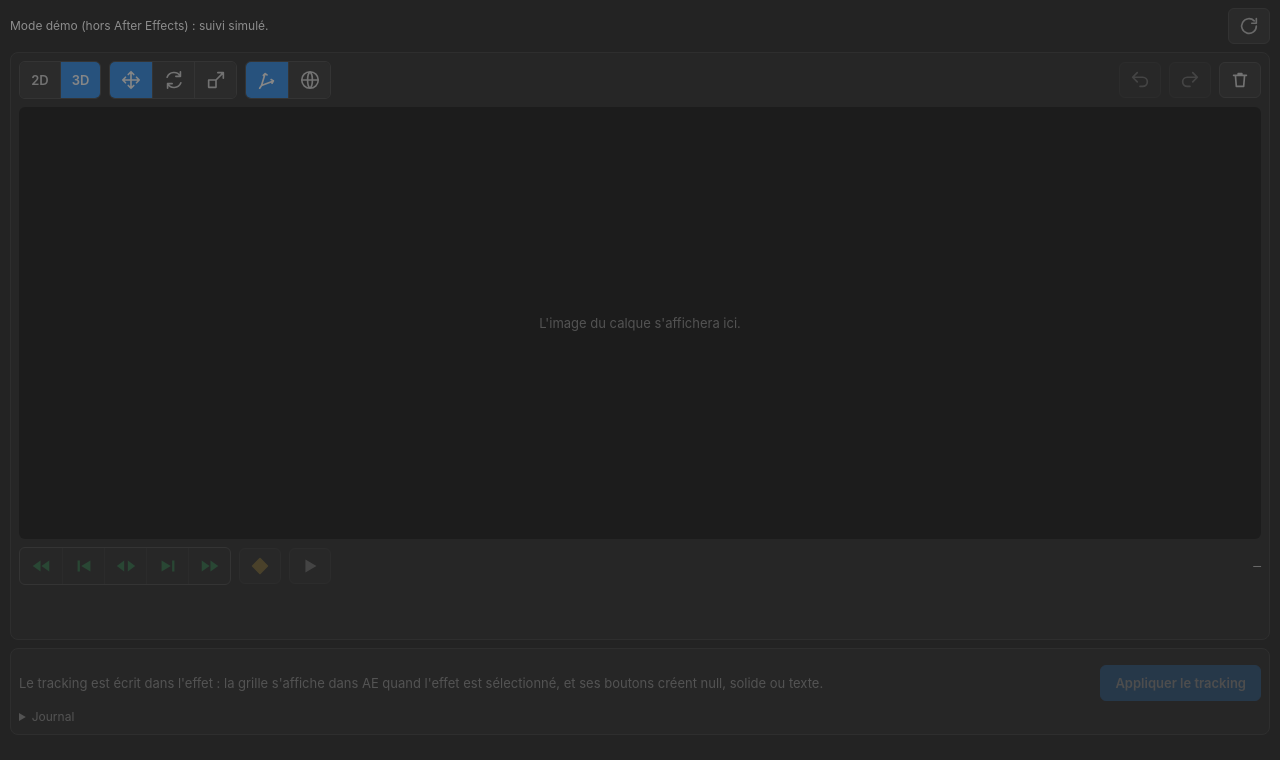
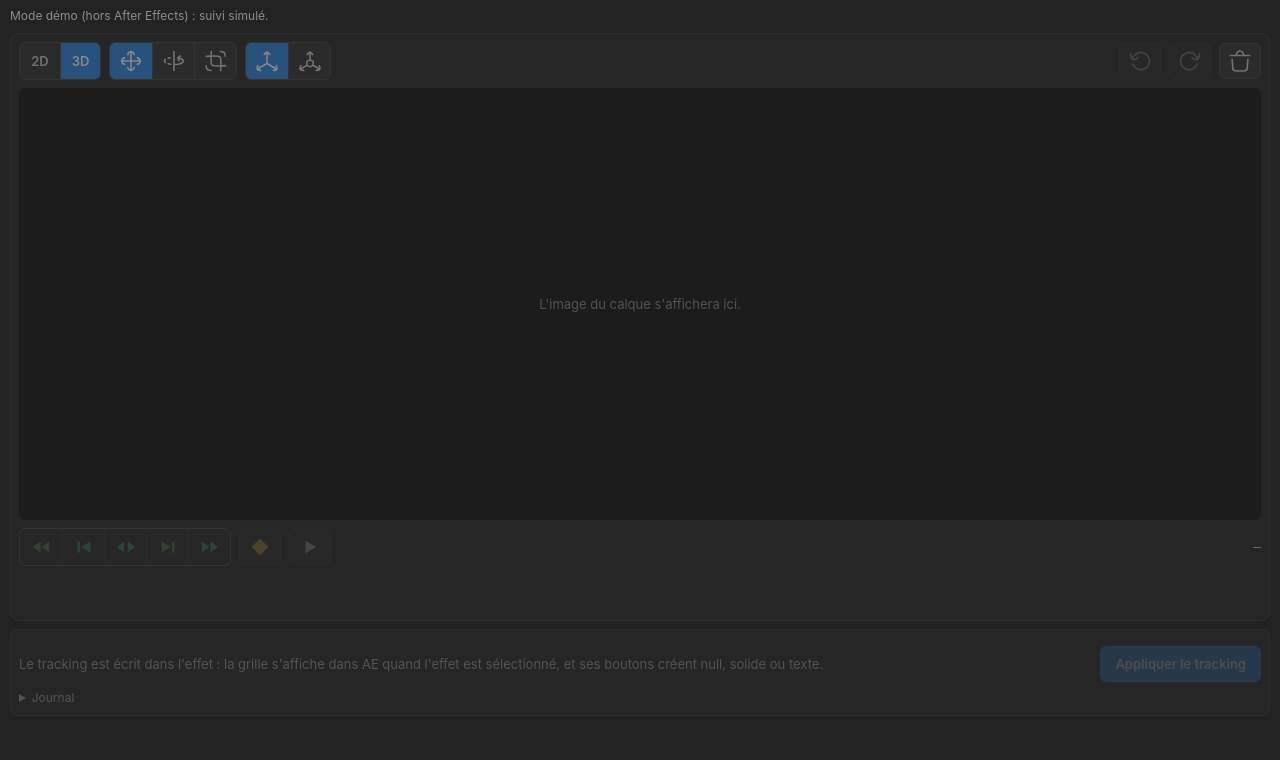
Before and after one commit to TeeVy/3d-surface-tracker, a plain HTML site: page panel/index.html in a window 1280 px wide. Drawn offline with Linux system fonts and the light colour scheme.

Commit message:
Panneau : nouvelles icônes, bouton d'actualisation retiré, pas de survol gris sur un bouton choisi
Co-Authored-By: Claude Opus 5.5 <noreply@anthropic.com>

```diff
--- a/panel/css/style.css
+++ b/panel/css/style.css
@@ -35,6 +35,8 @@ button:hover:not(:disabled) { border-color: #5e5e5e; background: #3d3d3d; }
 button:disabled { opacity: .4; cursor: default; }
 button.primary { background: var(--accent); border-color: var(--accent); color: #fff; font-weight: 600; }
 button.primary:hover:not(:disabled) { background: var(--accent-2); }
+/* bouton choisi (bleu) : pas de survol gris par-dessus */
+.tool.on:hover:not(:disabled) { background: var(--accent); border-color: var(--accent); }
 button.small { height: 28px; padding: 0 10px; font-size: 12px; }
 
 .row { display: flex; gap: 8px; align-items: center; margin: 6px 0; }
@@ -57,6 +59,7 @@ button.small { height: 28px; padding: 0 10px; font-size: 12px; }
 .tool svg, svg.ico { width: 22px; height: 22px; fill: none; stroke: currentColor; stroke-width: 1.8;
   stroke-linejoin: round; stroke-linecap: round; }
 .tool svg.solid { fill: currentColor; stroke: none; }
+.tool svg.i96 { stroke-width: 6.86; }  /* icônes dessinées sur 96 px */
 svg.ico { color: var(--dim); flex: none; }
 .tool.on { background: var(--accent); border-color: var(--accent); color: #fff; }
 label.inline { display: flex; align-items: center; gap: 8px; font-size: 12px; color: var(--dim); }
--- a/panel/index.html
+++ b/panel/index.html
@@ -12,9 +12,6 @@
       <div id="shot-empty" class="dim">Aucun calque — appliquez l'effet « 3D Surface Tracker » à un calque, puis cliquez « Ouvrir le tracker ».</div>
       <div id="shot-info" class="hidden"></div>
     </div>
-    <button id="btn-load" class="tool icon" title="Charger le calque sélectionné dans AE">
-      <svg viewBox="0 0 24 24"><path d="M20 12a8 8 0 1 1-2.3-5.6M20 4v5h-5"/></svg>
-    </button>
   </header>
   <ul id="shot-warnings" class="warnings"></ul>
 
@@ -27,21 +24,21 @@
       </div>
       <div class="seg">
         <button data-xform="move" class="tool icon on" title="Déplacer (W)">
-          <svg viewBox="0 0 24 24"><path d="M12 3v18M3 12h18M12 3l-3 3M12 3l3 3M12 21l-3-3M12 21l3-3M3 12l3-3M3 12l3 3M21 12l-3-3M21 12l-3 3"/></svg>
+          <svg class="i96" viewBox="0 0 96 96"><path d="M48.0003 6.85742V48.0003M34.286 20.5717C34.286 15.4289 41.1431 8.57171 48.0003 6.85742C54.8574 8.57171 61.7146 15.4289 61.7146 20.5717M48.0003 48.0003V89.1431M48.0003 48.0003H6.85742M48.0003 48.0003H89.1431M34.286 75.4288C34.286 80.5717 41.1431 87.4288 48.0003 89.1431C54.8574 87.4288 61.7146 80.5717 61.7146 75.4288M20.5717 61.7146C15.4289 61.7146 8.57171 54.8574 6.85742 48.0003C8.57171 41.1431 15.4289 34.286 20.5717 34.286M75.4288 61.7146C80.5717 61.7146 87.4288 54.8574 89.1431 48.0003C87.4288 41.1431 80.5717 34.286 75.4288 34.286" stroke-linecap="round" stroke-linejoin="round"/></svg>
         </button>
         <button data-xform="rotate" class="tool icon" title="Tourner (E)">
-          <svg viewBox="0 0 24 24"><path d="M4.5 9A8 8 0 0 1 19 8M19.5 15A8 8 0 0 1 5 16M19 3v5h-5M5 21v-5h5"/></svg>
+          <svg class="i96" viewBox="0 0 96 96"><path d="M47.6771 6.85742V63.3397M47.6771 63.3397V89.1431M47.6771 63.3397C64.8199 63.3397 88.8199 58.286 88.8199 48.0003C88.8199 39.3877 71.8965 35.4654 64.8199 34.286M10.4359 41.4174C8.08391 43.214 6.52734 45.3946 6.52734 48.0003C6.52734 50.5374 7.98791 52.7523 10.4359 54.6517M30.5342 34.286C28.5799 34.6083 25.8851 35.1431 23.0051 35.9317M22.9982 60.206C26.5017 61.1489 30.0638 61.859 33.6611 62.3317" stroke-linecap="round" stroke-linejoin="round"/><path d="M71.3472 46.7793C68.2478 43.2959 65.7655 38.5645 64.8672 34.2582C67.7815 30.9462 72.2729 28.0593 76.6889 26.5645" stroke-linecap="round" stroke-linejoin="round"/></svg>
         </button>
         <button data-xform="scale" class="tool icon" title="Mettre à l'échelle (R)">
-          <svg viewBox="0 0 24 24"><path d="M4 12h8v8H4zM12 12l8-8M14 4h6v6"/></svg>
+          <svg class="i96" viewBox="0 0 96 96"><path d="M67.412 6.46582C69.9492 6.74011 72.468 7.02582 74.9686 7.32296C78.1756 7.69869 81.1618 9.1464 83.4431 11.4315C85.7244 13.7165 87.1673 16.7051 87.5378 19.9127C87.8166 22.3904 88.0909 24.8932 88.3606 27.4212M26.1732 89.5332C23.636 89.259 21.1172 88.9732 18.6166 88.6761C15.4096 88.3004 12.4235 86.8527 10.1421 84.5676C7.86078 82.2825 6.41795 79.294 6.04747 76.0864L5.22461 68.5778" stroke-linecap="round"/><path d="M5.23242 27.8807C22.442 26.1549 39.7644 25.8476 57.0244 26.9618C60.1681 27.1637 63.1306 28.5036 65.358 30.7311C67.5855 32.9585 68.9254 35.921 69.1273 39.0647C70.2392 56.3249 69.9296 73.6472 68.2016 90.8567" stroke-linecap="round" stroke-linejoin="round"/><path d="M27.7986 5.14258C26.0729 22.3522 25.7656 39.6746 26.8798 56.9346C27.2981 63.4489 32.4683 68.6123 38.9826 69.0374C56.2489 70.1483 73.4878 69.8466 90.7746 68.1186" stroke-linecap="round" stroke-linejoin="round"/></svg>
         </button>
       </div>
       <div class="seg">
         <button data-space="local" class="tool icon on" title="Axes locaux : le gizmo suit la surface (X)">
-          <svg viewBox="0 0 24 24"><path d="M6 18l13-5M6 18l4-13M6 18l-2 3M16.5 11.5l2.5 1.5-1.5 2.5M8 7l2-2 2 1.5"/></svg>
+          <svg class="i96" viewBox="0 0 96 96"><path d="M48.0003 58.9694V8.81152M48.0003 58.9694L91.2003 83.911M48.0003 58.9694L4.8003 83.911M59.9454 19.6252C57.0037 15.1887 52.4986 11.0607 48.0003 8.81152C43.4952 11.0607 38.99 15.1887 36.0483 19.6252M75.854 88.8481C81.1752 88.519 86.9969 86.6881 91.2003 83.911C91.502 78.8847 90.1786 72.919 87.806 68.1532M20.1466 88.8481C14.8254 88.519 9.00372 86.6881 4.8003 83.911C4.49858 78.8847 5.82201 72.919 8.19458 68.1532" stroke-linecap="round" stroke-linejoin="round"/></svg>
         </button>
         <button data-space="world" class="tool icon" title="Axes du monde : le gizmo fait face à la caméra (X)">
-          <svg viewBox="0 0 24 24"><path d="M12 3a9 9 0 1 0 0 18a9 9 0 1 0 0-18zM3 12h18M12 3c3.5 3 3.5 15 0 18M12 3c-3.5 3-3.5 15 0 18"/></svg>
+          <svg class="i96" viewBox="0 0 96 96"><path d="M48.0003 42.8572L34.286 49.7144V66.8572L48.0003 73.7144L61.7146 66.8572V49.7144L48.0003 42.8572ZM48.0003 42.8572V8.81152M59.9454 19.6252C57.0037 15.1887 52.4986 11.0607 48.0003 8.81152C43.4952 11.0607 38.99 15.1887 36.0483 19.6252M61.7146 66.8847L91.2003 83.911M75.854 88.8481C81.1752 88.519 86.9969 86.6881 91.2003 83.911C91.502 78.8847 90.1786 72.919 87.806 68.1532M34.286 66.8847L4.8003 83.911M20.1466 88.8481C14.8254 88.519 9.00372 86.6881 4.8003 83.911C4.49858 78.8847 5.82201 72.919 8.19458 68.1532" stroke-linecap="round" stroke-linejoin="round"/></svg>
         </button>
       </div>
       <button id="btn-flip" class="tool icon hidden" title="Inverser l'inclinaison du disque">
@@ -49,14 +46,14 @@
       </button>
       <span class="grow"></span>
       <button id="btn-undo" class="tool icon" title="Annuler (⌘Z)" disabled>
-        <svg viewBox="0 0 24 24"><path d="M9 14L4 9l5-5M4 9h11a5 5 0 0 1 0 10h-3"/></svg>
+        <svg class="i96" viewBox="0 0 96 96"><path d="M14.7578 41.0396C16.5198 31.8278 21.6497 23.6025 29.147 17.9678C36.6444 12.333 45.9718 9.69273 55.3102 10.5618C64.6486 11.4309 73.3285 15.7471 79.6573 22.6686C85.9861 29.5902 89.51 38.6208 89.5418 47.9996C89.5481 56.7962 86.4792 65.3183 80.8661 72.0914C75.2531 78.8645 67.449 83.4625 58.8042 85.0898C50.1593 86.717 41.2176 85.2712 33.5261 81.0025C25.8346 76.7338 19.8772 69.9107 16.6847 61.7138" stroke-linecap="round" stroke-linejoin="round"/><path d="M39.6829 33.325C32.6429 40.0359 24.3229 42.5867 14.7229 40.9776C8.01206 33.9376 5.4612 25.6176 7.07034 16.0176" stroke-linecap="round" stroke-linejoin="round"/></svg>
       </button>
       <button id="btn-redo" class="tool icon" title="Rétablir (⇧⌘Z)" disabled>
-        <svg viewBox="0 0 24 24"><path d="M15 14l5-5-5-5M20 9H9a5 5 0 0 0 0 10h3"/></svg>
+        <svg class="i96" viewBox="0 0 96 96"><path d="M81.2422 41.0396C79.4802 31.8278 74.3503 23.6025 66.853 17.9678C59.3556 12.333 50.0282 9.69273 40.6898 10.5618C31.3514 11.4309 22.6715 15.7471 16.3427 22.6686C10.0139 29.5902 6.48998 38.6208 6.45818 47.9996C6.45192 56.7962 9.52081 65.3183 15.1339 72.0914C20.7469 78.8645 28.551 83.4625 37.1958 85.0898C45.8407 86.717 54.7824 85.2712 62.4739 81.0025C70.1654 76.7338 76.1228 69.9107 79.3153 61.7138" stroke-linecap="round" stroke-linejoin="round"/><path d="M56.3171 33.325C63.3571 40.0359 71.6771 42.5867 81.2771 40.9776C87.9879 33.9376 90.5388 25.6176 88.9297 16.0176" stroke-linecap="round" stroke-linejoin="round"/></svg>
       </button>
       <div class="pop-wrap">
         <button id="btn-clear" class="tool icon" title="Effacer…">
-          <svg viewBox="0 0 24 24"><path d="M5 7h14M10 7V5h4v2M7 7l1 12h8l1-12"/></svg>
+          <svg class="i96" viewBox="0 0 96 96"><path d="M13.714 40.457L16.3952 78.0342C16.8409 84.185 21.3323 89.3553 27.4489 90.1713C41.1631 92.009 54.8363 92.009 68.5506 90.1713C74.6672 89.3553 79.1586 84.185 79.6043 78.0342L82.2854 40.457M5.14258 23.8285H90.8569M30.8569 23.3142L34.1963 14.1256C35.2249 11.291 37.1018 8.84218 39.5716 7.1122C42.0415 5.38222 44.9843 4.45512 47.9997 4.45703C54.1712 4.45703 59.6911 8.31761 61.8031 14.1256L65.1426 23.3142" stroke-linecap="round" stroke-linejoin="round"/></svg>
         </button>
         <div id="clear-menu" class="pop hidden">
           <button id="btn-clear-track" title="Garde la forme, efface le suivi et les clés">Effacer le suivi</button>
--- a/panel/js/main.js
+++ b/panel/js/main.js
@@ -40,7 +40,7 @@
 
   // ------------------------------------------------------------------ état
   const state = {
-    shot: null,          // calque chargé (réponse de stGetLayer / stGetSelection)
+    shot: null,          // calque chargé (réponse de stGetLayer)
     eng: null,           // session du moteur
     lensMm: null,        // focale des métadonnées (éq. 35 mm), si présente
     workDir: null,
@@ -323,7 +323,6 @@
     $('apply-msg').classList.add('hidden');
     $('log').textContent = '';
 
-    $('btn-load').disabled = true;
     try {
       if (!(await bridgeAvailable())) {
         throw new Error('Pont After Effects absent : installez les plug-ins (native/build.sh --install) puis redémarrez After Effects.');
@@ -350,7 +349,6 @@
     } catch (e) {
       toast(e.message, 12000);
     } finally {
-      $('btn-load').disabled = false;
       refresh();
     }
   }
@@ -1593,8 +1591,6 @@
       : out.msg;
   });
 
-  $('btn-load').addEventListener('click', () => host('stGetSelection').then(loadShot));
-
   // ------------------------------------------------------------------ démarrage
   state.xform = recall('xform', 'move');
   state.space = recall('space', 'local');
@@ -1602,7 +1598,6 @@
   if (!inCEP) {
     // aperçu dans un navigateur : moteur simulé, toutes les images = demo.jpg
     $('shot-empty').textContent = 'Mode démo (hors After Effects) : suivi simulé.';
-    $('btn-load').disabled = true;
     loadImg('demo.jpg').then((img) => {
       state.W = img.width; state.H = img.height; state.n = 60;
       state.shot = { seqStart: 0, compFps: 25 };
```
Also changed, not shown: panel/jsx/host.jsx (+0 -8 lines).
